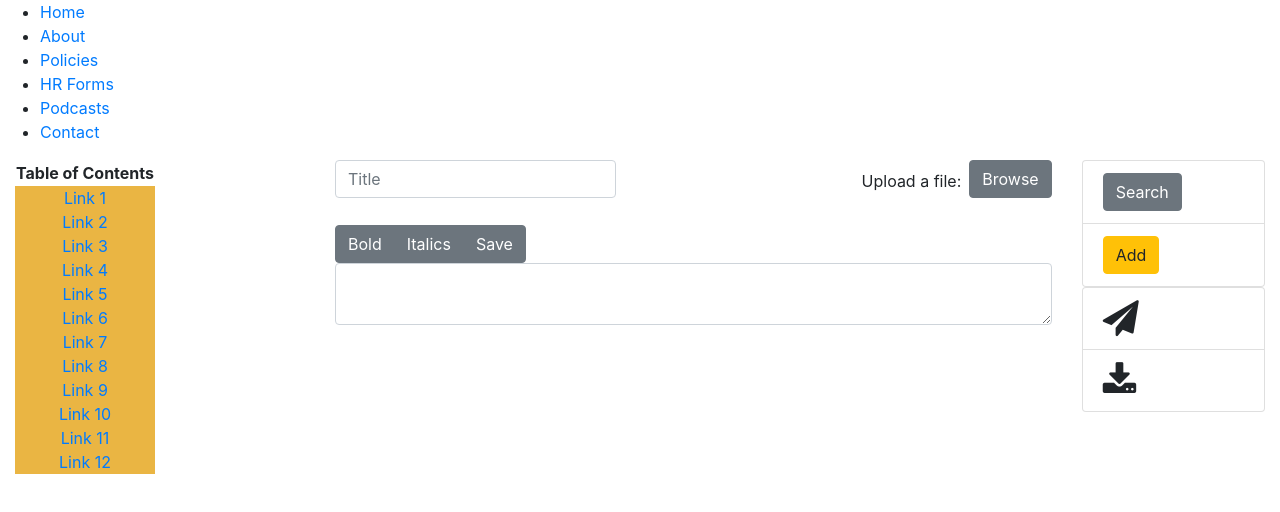
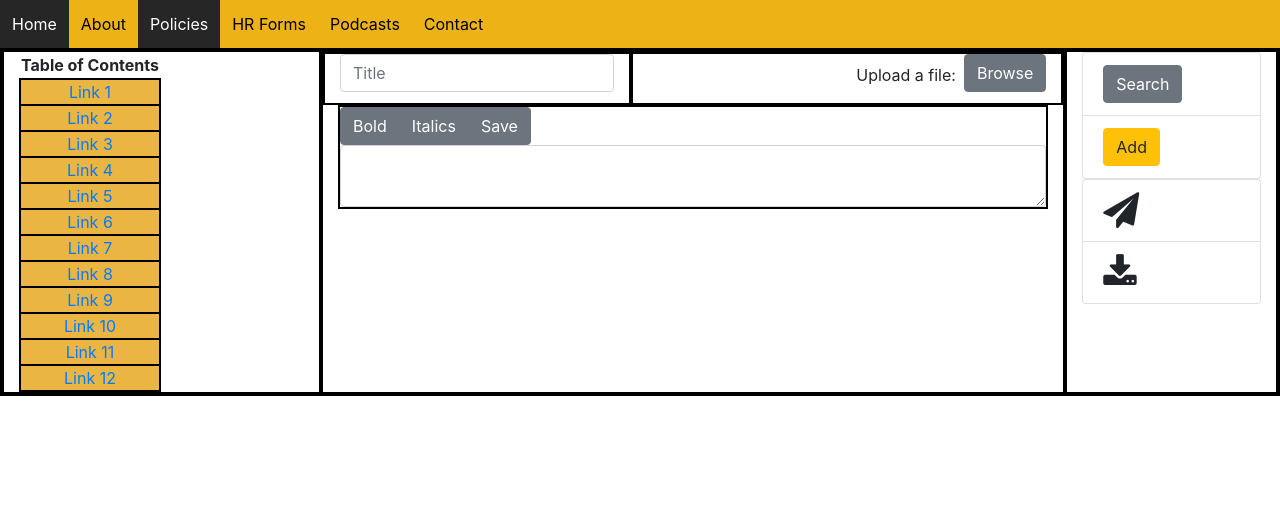
Before and after one commit to ghost-pep/JID8135, an Angular app in the folder gt-athletics/: page /policy in a window 1280 px wide. Shown: the top 512 px of the page. Built offline with nearby package versions, Linux system fonts and the light colour scheme.

Commit message:
Added a border to the TOC table entries

```diff
--- a/gt-athletics/src/app/policy/policy.component.css
+++ b/gt-athletics/src/app/policy/policy.component.css
@@ -1,4 +1,81 @@
 tr {
     background-color: #EAB543;
     text-align: center;
+    border: 2px solid black;
 }
+
+/** FOR DEBUGGING ONLY **/
+
+#border {
+	border: 2px solid black;
+}
+
+/** /FOR DEBUGGING ONLY **/
+
+
+
+/** Navbar **/
+.active {
+	background-color: #262626 !important;
+	pointer-events: none;
+	cursor: default;
+	color: white !important;
+}
+
+.nav a:link {
+	color: black;
+	background-color: transparent;
+	text-decoration: none;
+	-webkit-user-select: none;
+	-moz-user-select: none;
+	-ms-user-select: none;
+	user-select: none;
+}
+
+.nav ul {
+	list-style-type: none;
+	margin: 0;
+	padding: 0;
+	overflow: hidden;
+	background-color: #EDB316;
+	top: 0%;
+	width: 100%;
+}
+
+.nav li {
+	float: left;
+}
+
+.nav li a {
+	display: block;
+	color: black;
+	text-align: center;
+	padding: 12px;
+	text-decoration: none;
+}
+
+.nav li a:hover:not(.active) {
+	background-color: #262626;
+	color: white;
+}
+/** /Navbar **/
+
+/** Title Toolbar **/
+
+.title-toolbar ul {
+	list-style-type: none;
+	margin: 0;
+	padding: 0;
+	overflow: hidden;
+	top: 0%;
+	width: 100%;
+}
+
+.title-toolbar li a {
+	padding: 12px;
+}
+
+/** /Title Toolbar **/
+
+/** Sidebar **/
+/** /Sidebar **/
```
